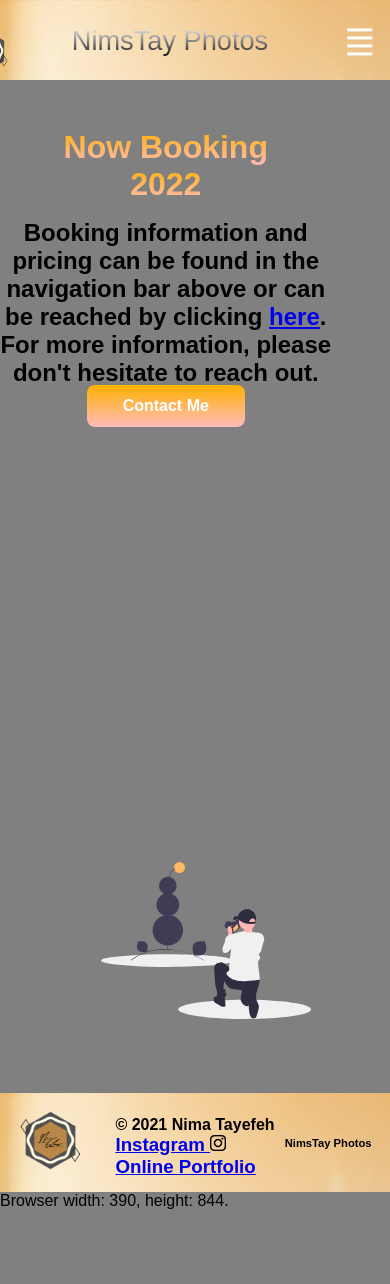
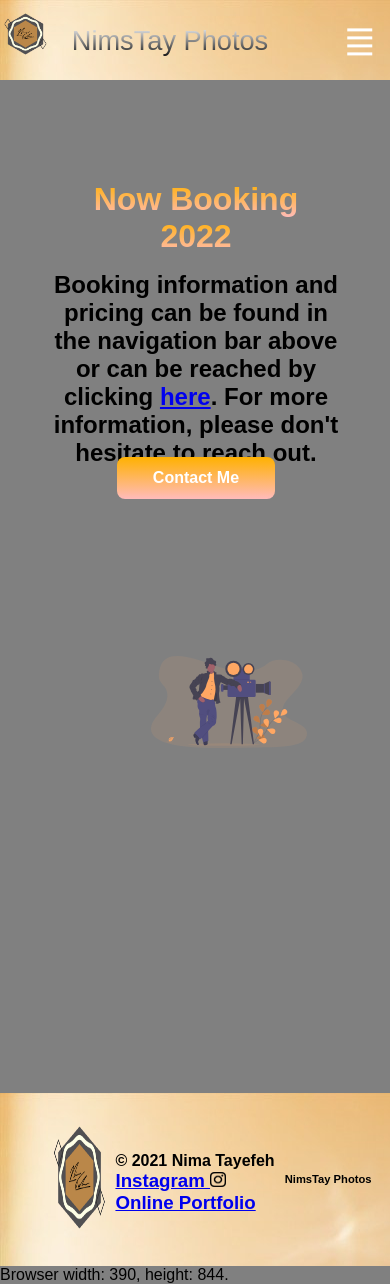
Before and after one commit to NimsTay/NimsTay.github.io, a PHP site: page /index.html in a window 390 px wide. Before the commit the page ends 1209 px from the top, so only its background shows below. Run offline with PHP 8.4, Linux system fonts and the light colour scheme; some web fonts are replaced.

Commit message:
fixed some media

```diff
--- a/style.css
+++ b/style.css
@@ -136,6 +136,7 @@ body {
   text-align: center;
   background-color: gray;
   font-weight: lighter;
+  color: white;
 }
 
 .gal_img{
@@ -159,12 +160,13 @@ body {
   font-size: 1.5vw;
   justify-content: center;
   text-align: center;
+  color: white;
 }
 
 
 @media screen and (max-width: 1220px) {
   .main_content {
-    margin-left: -15vw;
+    margin-left: 0.2vw;
   }
 
   #booking_main_content {
@@ -176,9 +178,9 @@ body {
   }
 
   .nav_icon {
-    margin-left: -12vw;
-    max-height: 12vh;
-    margin-top: 1vh;
+    margin-left: 2vw;
+    max-height: 25vh;
+    margin-top: 2vh;
   }
 
 }
@@ -202,16 +204,18 @@ body {
     background-image: url("images/flare-gradient.jpg");
     display: grid;
     grid-template-columns: auto;
-    margin: 0;
     width: 100%;
     position: absolute;
-    top: -1000px; /*so never seen until hamburger clicked */
+    top: -1250px; /*so never seen until hamburger clicked */
     opacity: 0;
     transition: all 0.4 ease;
     height: 50vh; /*viewport height */
     z-index: -1 ;  /*to be able to click on the icon to show it*/
   }
 
+  .main_img_container {
+    max-width: 50vw;
+  }
   /* for when you click the hamburger */
   .nav_menu.active {
     top: 100%; /*so show the entire active menu */
@@ -229,8 +233,8 @@ body {
   .nav_icon {
     max-height: 20vh;
     max-width: 20vw;
-    left: -2vw;
-    top: -3.5vh;
+    margin-left: 5vw;
+    margin-top: 1vh;
   }
 
   /* so the hamburger */
@@ -345,6 +349,12 @@ body {
     text-align: center;
   }
 
+  .logo {
+    min-width: 20vw;
+    max-width: 20vw;
+    min-height: 20vh;
+    max-height: 20vh;
+  }
 }
 
 /* body section */
@@ -579,6 +589,7 @@ body {
     margin-bottom: 1rem;
     margin-top: -7%;
     background-color: gray;
+    margin-left: 1vw;
   }
 
   .main_content h1 {
@@ -604,20 +615,21 @@ body {
   }
 
   #main_img {
-    left: 20vw;
-    max-width: 50vw;
-    top: -4vh;
-    bottom: 8vh;
+    max-width: 40vw;
+    margin-left: 16vw;
+    margin-top: 23vh;
   }
 
   .main_btn {
     bottom: 5vh;
+    position: relative;
   }
 
   .nav_icon {
     max-width: 20vw;
     max-height: 20vh;
-    left: -4vw;
+    margin-left: 5vw;
+    margin-top: 1vh;
   }
 
   .bar {
@@ -649,13 +661,48 @@ body {
     justify-content: center;
     text-align: center;
   }
+
+  .logo {
+    min-width: 25vw;
+    min-height: 20vh;
+    margin-left: -65vw;
+  }
 }
 
+@media screen and (max-width: 660px) {
+  .nav_icon {
+    margin-left: 5vw;
+  }
+
+  .logo {
+    margin-left: -65vw;
+  }
+
+  .main_img_container{
+    max-width: 37vw;
+    margin-left: 2vw;
+  }
+}
+
+@media screen and (max-width: 520px) {
+  .main_img_container {
+    max-width: 28vw;
+    margin-top: -1vh;
+    margin-left: 5vw;
+  }
+
+  .nav_icon {
+    margin-top: 3vh;
+    margin-left: 5vw;
+  }
+
+}
 
 @media screen and (max-width: 480px) {
 
   .main_content {
     margin-top: -12%;
+    margin-left: 0.5vw;
   }
   .main_content h1 {
     font-size: 2rem;
@@ -673,21 +720,18 @@ body {
 
   .main_btn {
     padding: 12px 36px;
-    margin: 2.5rem 0;
+
   }
 
   #main_img {
-    max-width: 280vw;
-    max-height: 290vh;
-    align-items: center;
-    justify-content: center;
-    background-size: cover;
-    margin-left: -20vw;
+    width: 20vh;
+    margin-top: 22vh;
   }
 
   .nav_icon {
-    top: 1vh;
     max-width: 25vw;
+    margin-left: 1vw;
+    margin-top: 3vh;
   }
 
   .nav_txt {
@@ -707,15 +751,10 @@ body {
   }
 
   .logo {
-    max-width: 35vw;
-    max-height: 15vh;
-    min-width: 35vw;
-    min-height: 10vh;
-  }
-
-  .logo_container {
-    position: relative;
-    left: -15vw;
+    max-width: 30vw;
+    max-height: 20vh;
+    min-width: 30vw;
+    min-height: 20vh;
   }
 
   .footer_title {
@@ -755,7 +794,7 @@ body {
 
   .main_container {
     margin-top: -20vh;
-    margin-left: 7vw;
+    margin-left: 9vw;
   }
   .sent_img_container {
     margin-left: 22vw;
@@ -768,7 +807,7 @@ body {
 
   #main_img {
     position: relative;
-    margin-top: 88vh;
+    margin-top: 8vh;
     margin-left: -35vw;
   }
 
```
Also changed, not shown: booking.html (+9 -0 lines), images/photographer.svg.
